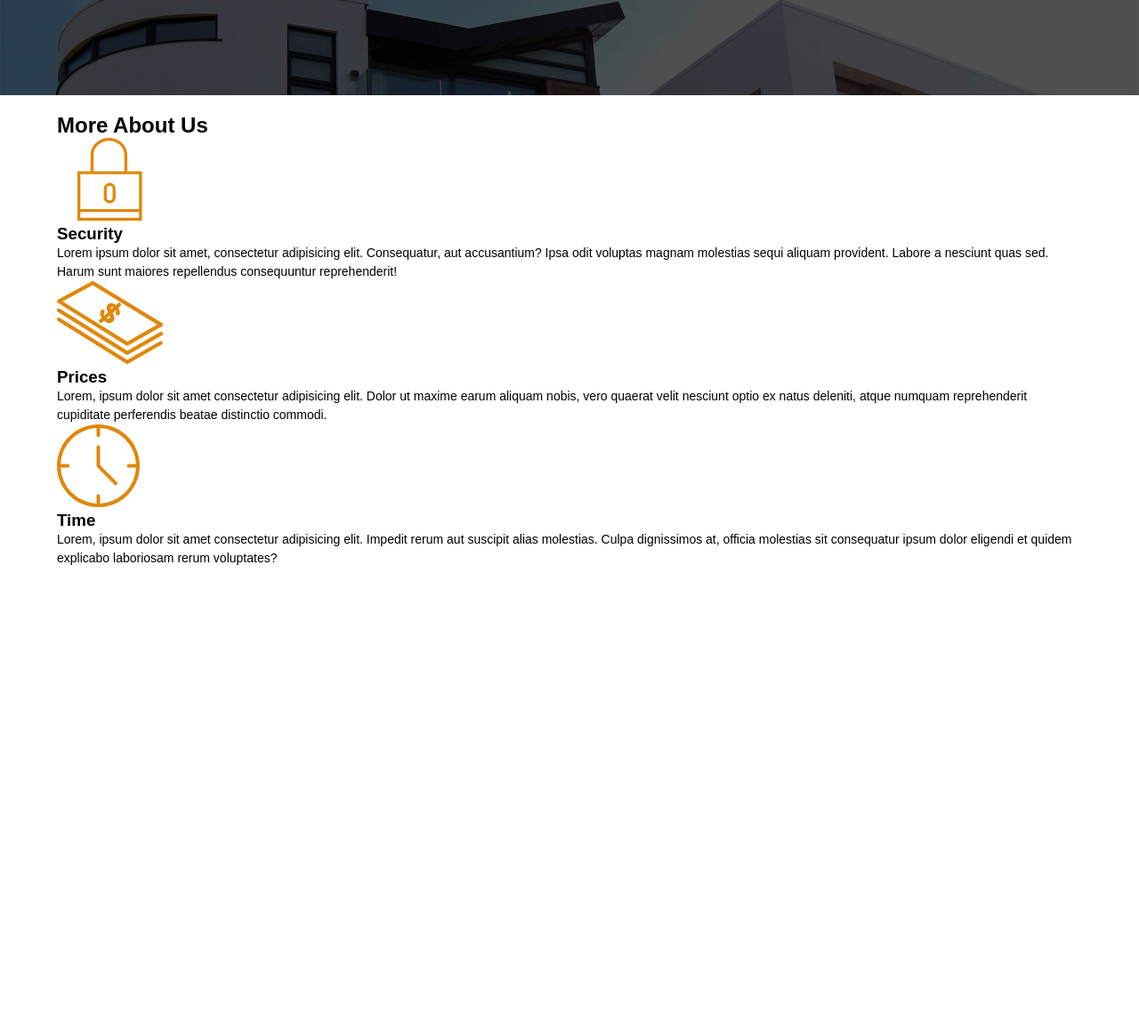
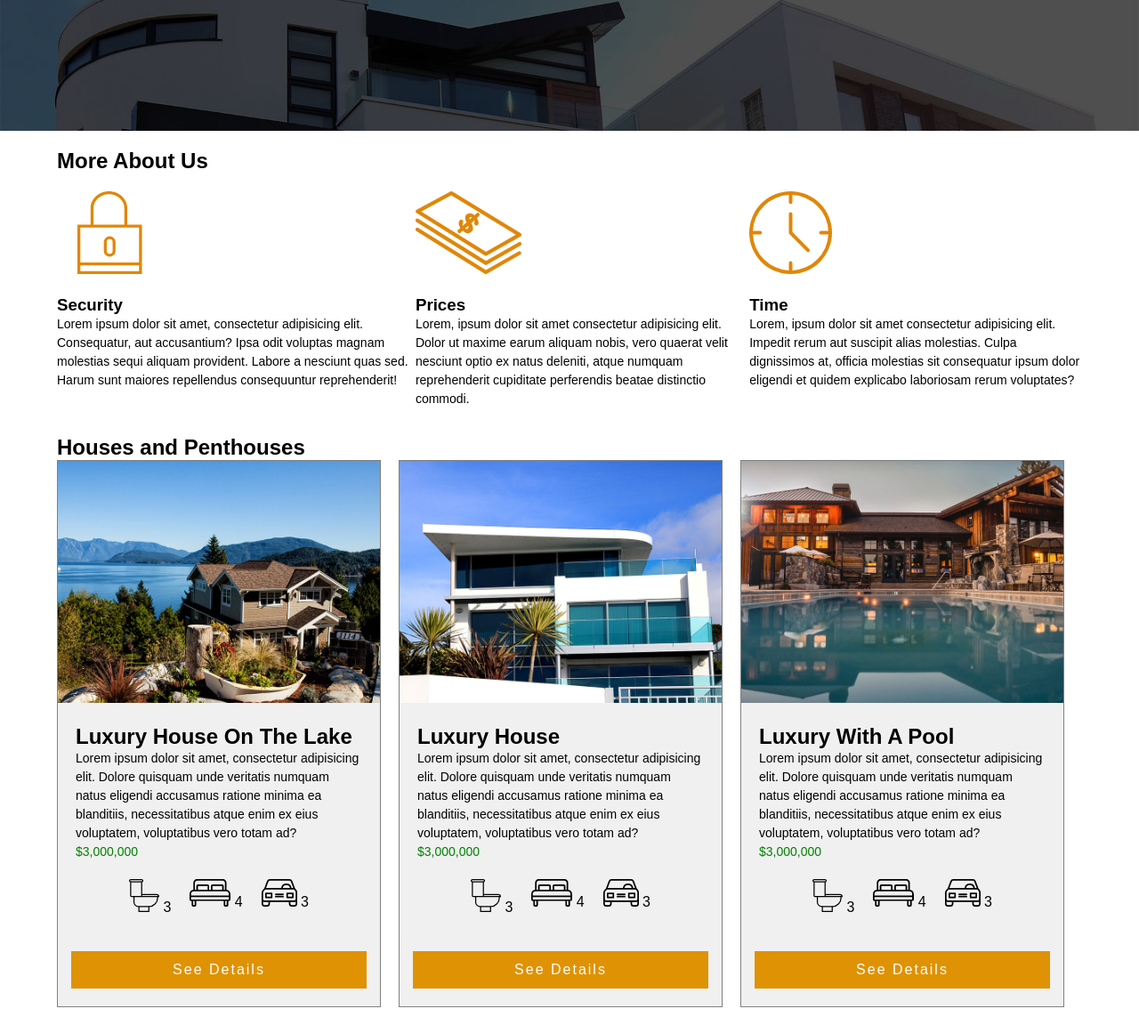
Before and after one commit to lizbeth-r/realEstate, a plain HTML site: page index.html in a window 1280 px wide. Shown: the part 193-1345 px from the top of the page at 89% size. Before the commit the page ends 851 px from the top, so only its background shows below. Drawn offline with Linux system fonts and the light colour scheme.

Commit message:
Second change

```diff
--- a/index.html
+++ b/index.html
@@ -7,7 +7,7 @@
     <link rel="stylesheet" href="mystyle.css">
 </head>
 <body>
-    <header>
+    <header class="header-init">
         <h1>RealEstate</h1>
         <nav>
             <a href="about.html">About</a>
@@ -16,27 +16,108 @@
         </nav>
         <p>We sell luxury houses, condominius, and penthouses</p>
     </header>
+    <div class="container">
         <main>
             <h2>More About Us</h2>
-        <div>
+            <div class="flex-box">
+                <div class="flex-main">
                     <img src="./img/icon1.svg" alt="">
                     <h3>Security</h3>
                     <p>Lorem ipsum dolor sit amet, consectetur adipisicing elit. Consequatur, aut accusantium? Ipsa odit voluptas magnam molestias sequi aliquam provident. Labore a nesciunt quas sed. Harum sunt maiores repellendus consequuntur reprehenderit!</p>
                 </div>
-        <div>
+                <div class="flex-main">
                     <img src="./img/icon2.svg" alt="">
                     <h3>Prices</h3>
                     <p>Lorem, ipsum dolor sit amet consectetur adipisicing elit. Dolor ut maxime earum aliquam nobis, vero quaerat velit nesciunt optio ex natus deleniti, atque numquam reprehenderit cupiditate perferendis beatae distinctio commodi.</p>
                 </div>
-        <div>
+                <div class="flex-main">
                     <img src="./img/icon3.svg" alt="">
                     <h3>Time</h3>
                     <p>Lorem, ipsum dolor sit amet consectetur adipisicing elit. Impedit rerum aut suscipit alias molestias. Culpa dignissimos at, officia molestias sit consequatur ipsum dolor eligendi et quidem explicabo laboriosam rerum voluptates?</p>
                 </div>
+            </div>
         </main>
-    <section>
-
+        <section class="houses-section">
+            <h2>Houses and Penthouses</h2>
+            <div class="flex-section">
+                <div class="house-item">
+                    <div class="house-item-img">
+                        <img src="./img/announcement1.jpg" alt="">
+                    </div>
+                    <div class="house-item-text">
+                        <h2>Luxury House On The Lake</h2>
+                        <p>Lorem ipsum dolor sit amet, consectetur adipisicing elit. Dolore quisquam unde veritatis numquam natus eligendi accusamus ratione minima ea blanditiis, necessitatibus atque enim ex eius voluptatem, voluptatibus vero totam ad?</p>
+                        <p><span class="text-green">$3,000,000</p>
+                        <ul class="flex-icons">
+                            <li class="icons">
+                                <img src="./img/icon_wc.svg" alt="">
+                                <span class="text-icon">3</span>
+                            </li>
+                            <li>
+                                <img src="./img/icon_room.svg" alt="">
+                                <span class="text-icon">4</span>
+                            </li>
+                            <li>
+                                <img src="./img/icon_parking.svg" alt="">
+                                <span class="text-icon">3</span>
+                            </li>
+                        </ul>
+                    </div>
+                    <a href="#" class="btn-details">See Details</a>
+                </div>
+                <div class="house-item">
+                    <div class="house-item-img">
+                        <img src="./img/announcement2.jpg" alt="">
+                    </div>
+                    <div class="house-item-text">
+                        <h2>Luxury House</h2>
+                        <p>Lorem ipsum dolor sit amet, consectetur adipisicing elit. Dolore quisquam unde veritatis numquam natus eligendi accusamus ratione minima ea blanditiis, necessitatibus atque enim ex eius voluptatem, voluptatibus vero totam ad?</p>
+                        <p><span class="text-green">$3,000,000</p>
+                        <ul class="flex-icons">
+                            <li class="icons">
+                                <img src="./img/icon_wc.svg" alt="">
+                                <span class="text-icon">3</span>
+                            </li>
+                            <li>
+                                <img src="./img/icon_room.svg" alt="">
+                                <span class="text-icon">4</span>
+                            </li>
+                            <li>
+                                <img src="./img/icon_parking.svg" alt="">
+                                <span class="text-icon">3</span>
+                            </li>
+                        </ul>
+                    </div>
+                    <a href="#" class="btn-details">See Details</a>
+                </div>
+                <div class="house-item">
+                    <div class="house-item-img">
+                        <img src="./img/announcement3.jpg" alt="">
+                    </div>
+                    <div class="house-item-text">
+                        <h2>Luxury With A Pool</h2>
+                        <p>Lorem ipsum dolor sit amet, consectetur adipisicing elit. Dolore quisquam unde veritatis numquam natus eligendi accusamus ratione minima ea blanditiis, necessitatibus atque enim ex eius voluptatem, voluptatibus vero totam ad?</p>
+                        <p><span class="text-green">$3,000,000</span></p>
+                        <ul class="flex-icons">
+                            <li class="icons">
+                                <img src="./img/icon_wc.svg" alt="">
+                                <span class="text-icon">3</span>
+                            </li>
+                            <li>
+                                <img src="./img/icon_room.svg" alt="">
+                                <span class="text-icon">4</span>
+                            </li>
+                            <li>
+                                <img src="./img/icon_parking.svg" alt="">
+                                <span class="text-icon">3</span>
+                            </li>
+                        </ul>
+                    </div>
+                    <a href="#" class="btn-details">See Details</a>
+                </div>
+            </div>
         </section>
+    </div>
     <footer>
 
     </footer>
--- a/mystyle.css
+++ b/mystyle.css
@@ -16,17 +16,69 @@ p{
     line-height: 1.5;
     font-size: 14px;
 }
-main{
+img{
+    max-width: 100%;
+}
+ul{
+    list-style: none;
+}
+h3{
+    margin-top: 20px;
+}
+
+/* Utilities */
+.container{
     width: 90%;
     margin: 20px  auto;
 }
-/* Utilities */
-
+.text-green{
+    color: green;
+}
 /* Header */
-header{
+.header-init{
     background-image: url(./img/header.jpg);
     background-size: cover;
     text-align: center;
     color: white;
     height: 300px;
+    padding: 20px;
 }
+.flex-box{
+    margin-top: 20px;
+    display: flex;
+    justify-content: space-between;
+}
+/* Section - house and penthouses */
+.houses-section{
+    margin-top: 30px;
+}
+.flex-section{
+    display: flex;
+    flex-direction: row;
+    justify-content: space-between;
+}
+.house-item{
+    background-color:#f0f0f0;
+    margin-right: 20px;
+    padding-bottom: 20px;
+    border: 1px solid gray;
+}
+.house-item-img{
+
+}
+.house-item-text{
+    padding: 20px;
+}
+.btn-details{
+    display: block;
+    background-color: rgb(223, 146, 3);
+    padding: 5px;
+    text-align: center;
+    letter-spacing: 2px;
+}
+.flex-icons{
+    display: flex;
+    justify-content: space-between;
+    margin: 10px;
+    padding: 10px 50px;
+}
```
Also changed, not shown: flex.html (added, +28 -0 lines), 1 other file. Lines whose indentation alone changed are shown as unchanged.
